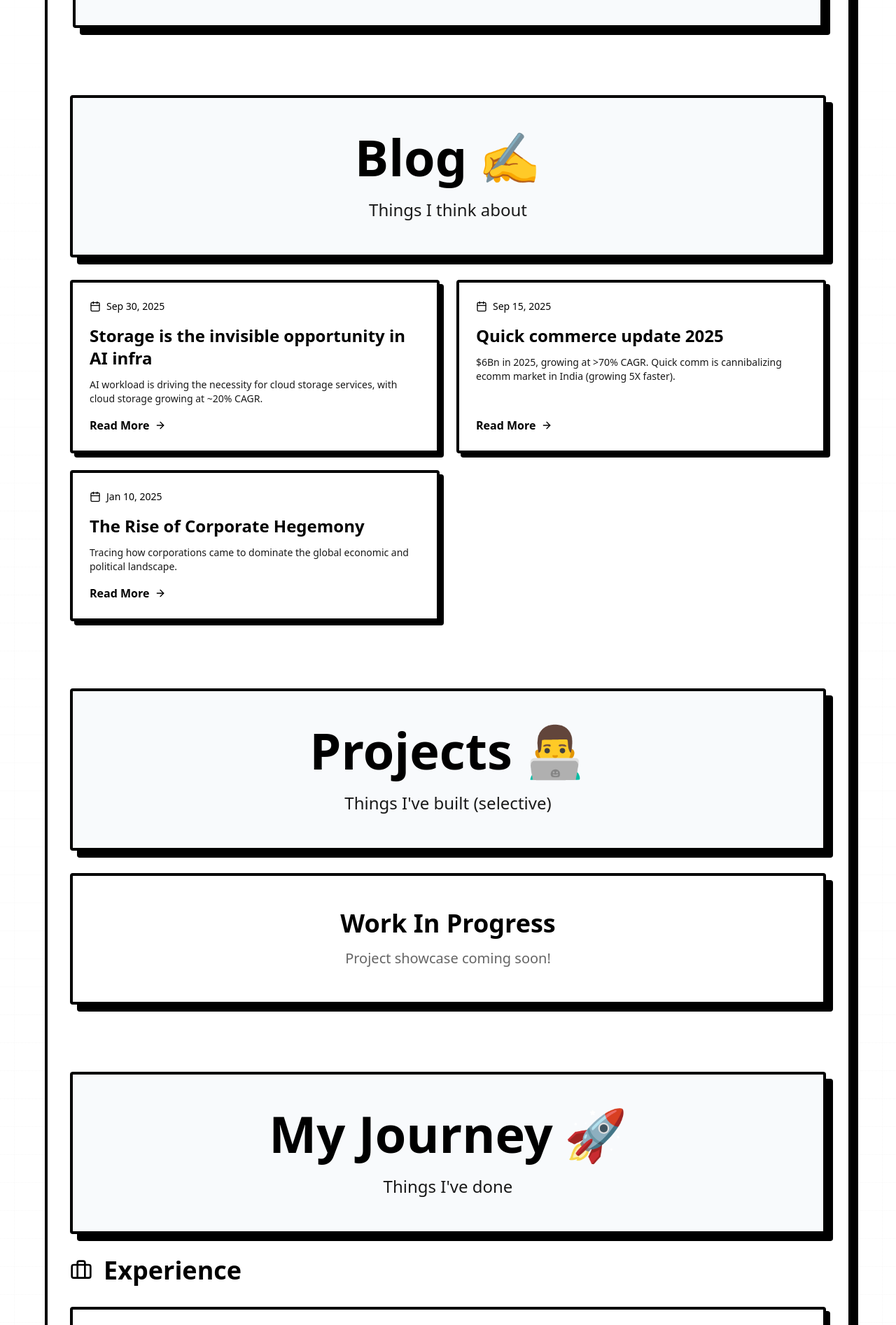
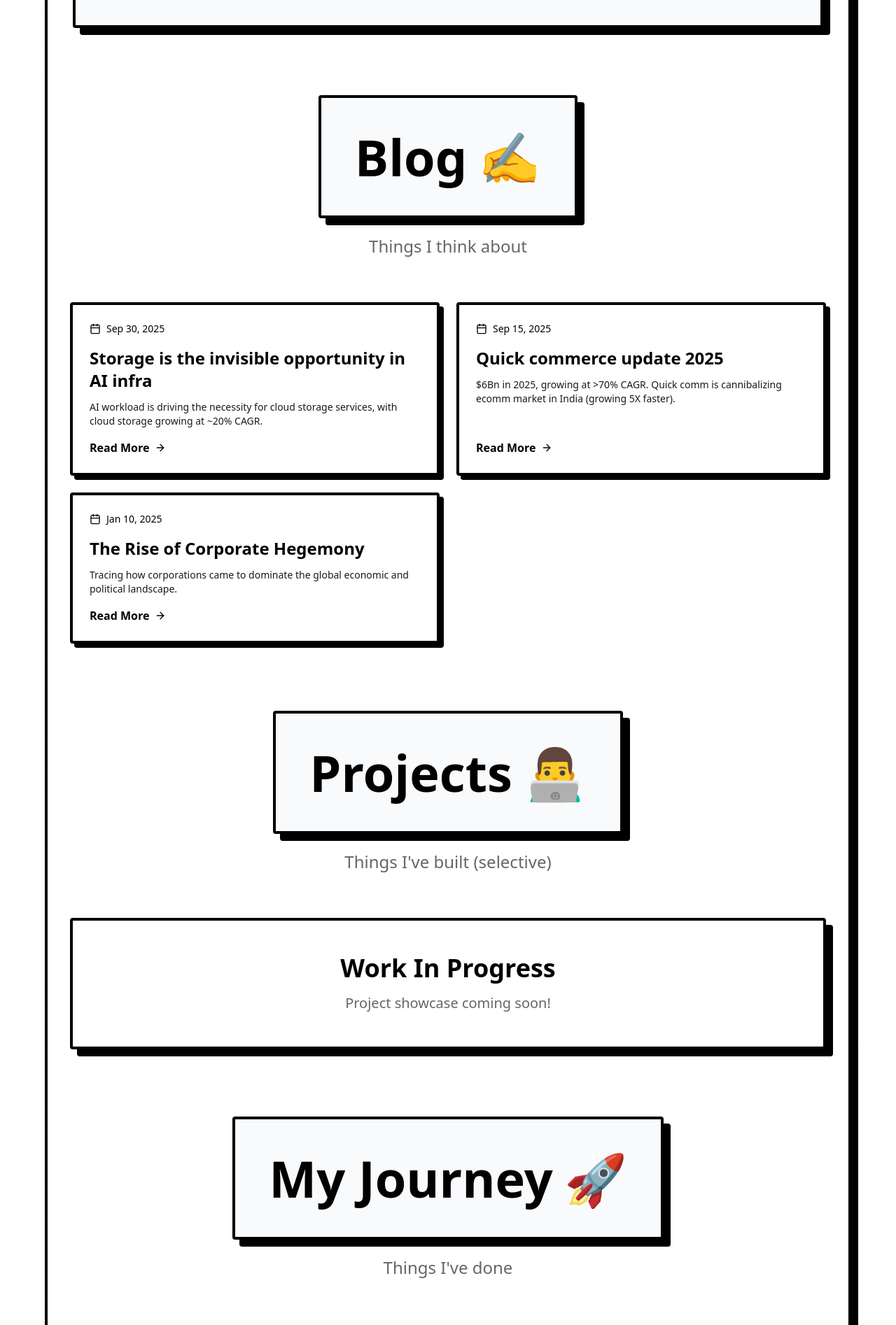
Before and after one commit to alokkumaru/neo-minimal-me, a React (Vite) app: page / in a window 1280 px wide. Shown: the part 500-2394 px from the top of the page at 70% size. Built offline with nearby package versions, Linux system fonts and the light colour scheme; the HTML template or start-up script is replaced by a standard one.

Commit message:
Refactor: Box only blog header

```diff
--- a/src/pages/SinglePage.tsx
+++ b/src/pages/SinglePage.tsx
@@ -106,12 +106,14 @@ const SinglePage = () => {
 
         {/* Blog Section */}
         <section id="blog" className="mb-16 md:mb-24 scroll-mt-24">
-          <div className="border-neo border-foreground shadow-neo-lg p-8 md:p-12 rounded mb-8 bg-slate-50">
-            <h1 className="text-4xl sm:text-5xl md:text-6xl lg:text-7xl font-bold mb-6 md:mb-6 flex items-center justify-center gap-3 md:gap-4 text-primary-foreground">
+          <div className="text-center mb-10 md:mb-16">
+            <div className="border-neo border-foreground shadow-neo-lg p-8 md:p-12 rounded mb-6 bg-slate-50 inline-block">
+              <h1 className="text-4xl sm:text-5xl md:text-6xl lg:text-7xl font-bold flex items-center gap-3 md:gap-4 text-primary-foreground">
                 Blog
                 <span className="text-4xl sm:text-5xl md:text-6xl lg:text-7xl">✍</span>
               </h1>
-            <p className="text-lg sm:text-xl md:text-2xl text-primary-foreground/90 max-w-2xl mx-auto px-2 text-center">
+            </div>
+            <p className="text-lg sm:text-xl md:text-2xl text-muted-foreground max-w-2xl mx-auto px-2">
               Things I think about
             </p>
           </div>
@@ -153,12 +155,14 @@ const SinglePage = () => {
 
         {/* Projects Section */}
         <section id="projects" className="mb-16 md:mb-24 scroll-mt-24">
-          <div className="border-neo border-foreground shadow-neo-lg p-8 md:p-12 rounded mb-8 bg-slate-50">
-            <h1 className="text-4xl sm:text-5xl md:text-6xl lg:text-7xl font-bold mb-6 md:mb-6 flex items-center justify-center gap-3 md:gap-4 text-primary-foreground">
+          <div className="text-center mb-10 md:mb-16">
+            <div className="border-neo border-foreground shadow-neo-lg p-8 md:p-12 rounded mb-6 bg-slate-50 inline-block">
+              <h1 className="text-4xl sm:text-5xl md:text-6xl lg:text-7xl font-bold flex items-center gap-3 md:gap-4 text-primary-foreground">
                 Projects
                 <span className="text-4xl sm:text-5xl md:text-6xl lg:text-7xl">👨‍💻</span>
               </h1>
-            <p className="text-lg sm:text-xl md:text-2xl text-primary-foreground/90 max-w-2xl mx-auto px-2 text-center">
+            </div>
+            <p className="text-lg sm:text-xl md:text-2xl text-muted-foreground max-w-2xl mx-auto px-2">
               Things I've built (selective)
             </p>
           </div>
@@ -173,12 +177,14 @@ const SinglePage = () => {
 
         {/* Journey Section */}
         <section id="journey" className="scroll-mt-24">
-          <div className="border-neo border-foreground shadow-neo-lg p-8 md:p-12 rounded mb-8 bg-slate-50">
-            <h1 className="text-4xl sm:text-5xl md:text-6xl lg:text-7xl font-bold mb-6 md:mb-6 flex items-center justify-center gap-3 md:gap-4 text-primary-foreground">
+          <div className="text-center mb-10 md:mb-16">
+            <div className="border-neo border-foreground shadow-neo-lg p-8 md:p-12 rounded mb-6 bg-slate-50 inline-block">
+              <h1 className="text-4xl sm:text-5xl md:text-6xl lg:text-7xl font-bold flex items-center gap-3 md:gap-4 text-primary-foreground">
                 My Journey
                 <span className="text-4xl sm:text-5xl md:text-6xl lg:text-7xl">🚀</span>
               </h1>
-            <p className="text-lg sm:text-xl md:text-2xl text-primary-foreground/90 px-2 text-center">
+            </div>
+            <p className="text-lg sm:text-xl md:text-2xl text-muted-foreground px-2">
               Things I've done
             </p>
           </div>
```
Lines whose indentation alone changed are shown as unchanged.
